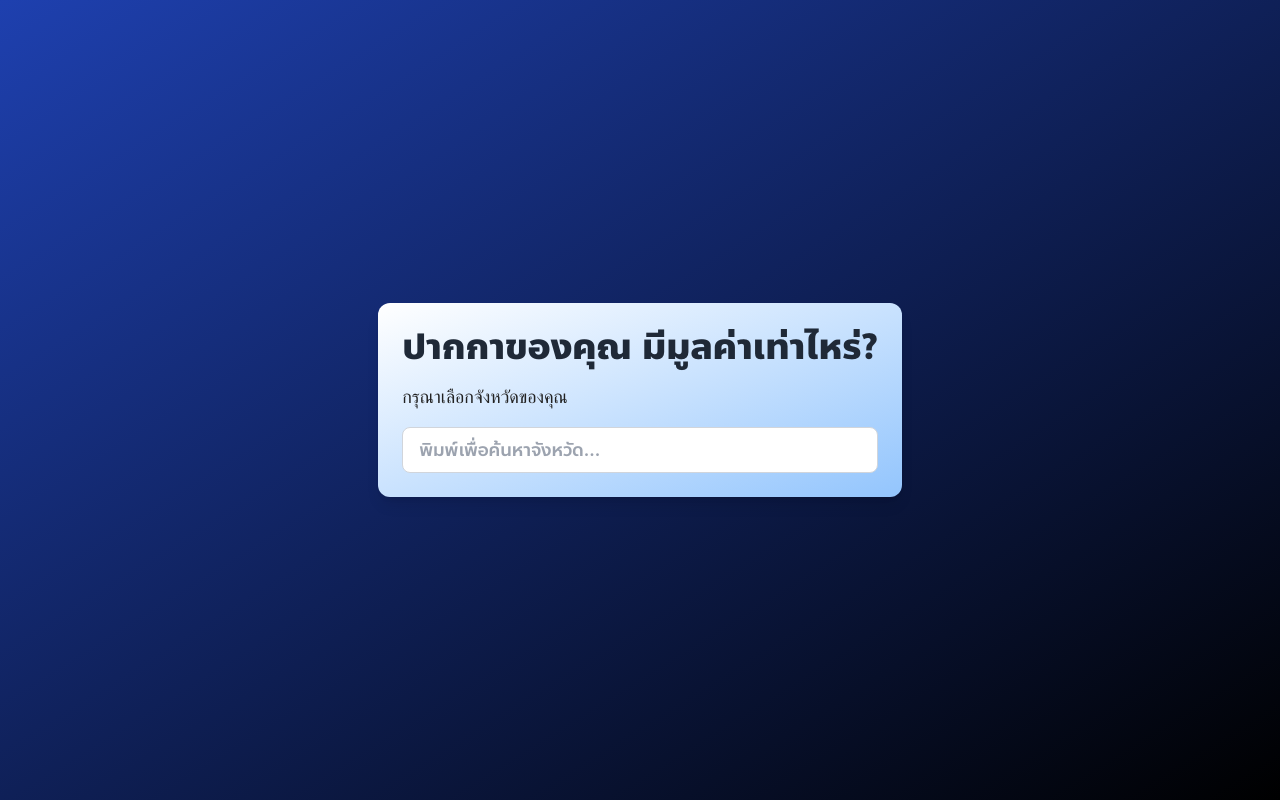
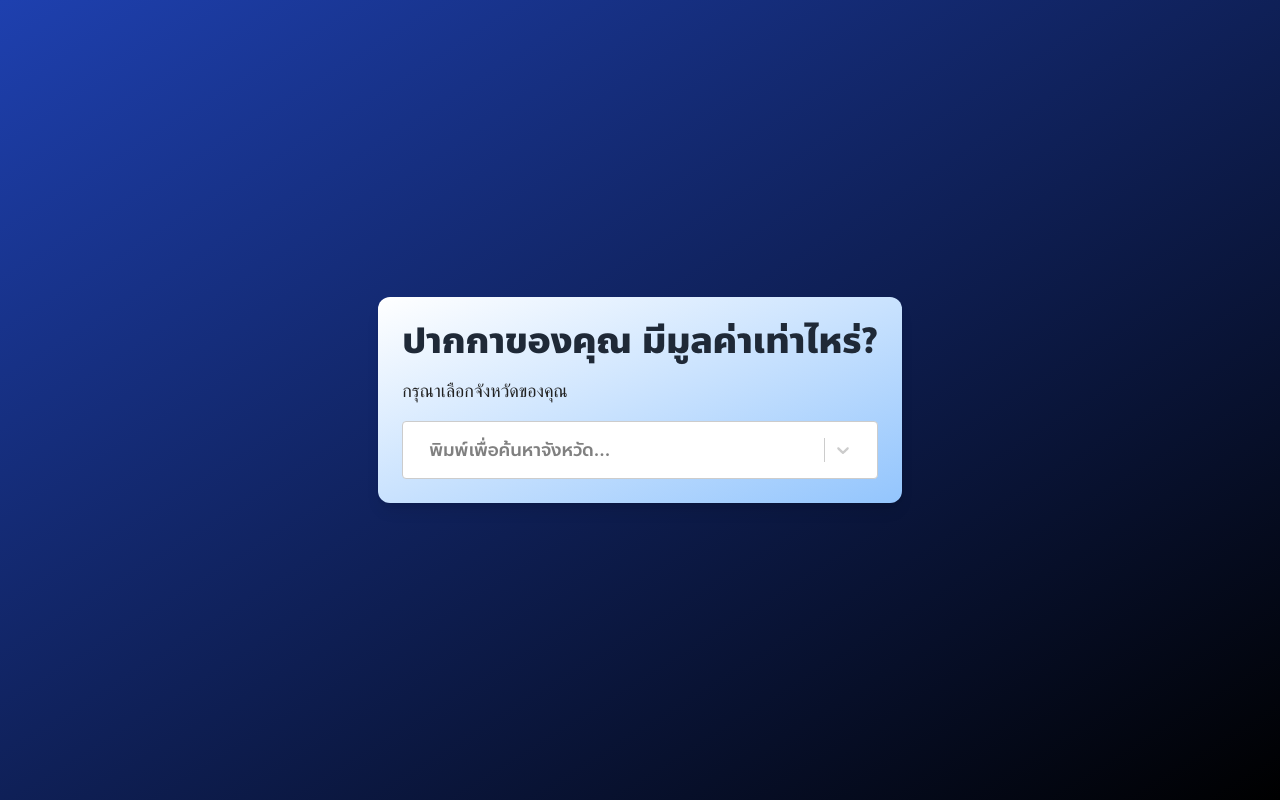
Before and after one commit to PPLEThai/where-to-vote-68, a React (Vite) app: page / in a window 1280 px wide. Built offline with nearby package versions, Linux system fonts and the light colour scheme.

Commit message:
fix dropdown

```diff
--- a/package.json
+++ b/package.json
@@ -14,7 +14,8 @@
     "framer-motion": "^11.18.0",
     "react": "^18.3.1",
     "react-dom": "^18.3.1",
-    "react-router-dom": "^6.28.2"
+    "react-router-dom": "^6.28.2",
+    "react-select": "^5.9.0"
   },
   "devDependencies": {
     "@eslint/js": "^9.17.0",
--- a/src/YourPen.tsx
+++ b/src/YourPen.tsx
@@ -1,4 +1,5 @@
 import { useEffect, useState } from "react";
+import Select from "react-select";
 
 const provinces = [
   "กรุงเทพมหานคร",
@@ -83,7 +84,8 @@ const provinces = [
 export default function YourPen() {
   const [selectedProvince, setSelectedProvince] = useState("");
   const [inputProvince, setInputProvince] = useState("");
-  const [filteredProvinces, setFilteredProvinces] = useState<string[]>([]);
+  const [filteredProvinces, setFilteredProvinces] =
+    useState<string[]>(provinces);
   const [showDropdown, setShowDropdown] = useState(false);
   useEffect(() => {
     const searchParams = new URLSearchParams(window.location.search);
@@ -98,6 +100,10 @@ export default function YourPen() {
     const value = e.target.value;
     setInputProvince(value);
     setShowDropdown(true);
+    if (value.length == 0) {
+      setFilteredProvinces(provinces);
+      return;
+    }
 
     const filtered = provinces.filter((province) =>
       province.toLowerCase().includes(value.toLowerCase())
@@ -124,33 +130,32 @@ export default function YourPen() {
         <p className="text-lg text-[#222] font-regular font-body">
           กรุณาเลือกจังหวัดของคุณ
         </p>
-        <div className="relative">
-          <input
-            type="text"
-            value={inputProvince}
-            onChange={handleInputChange}
-            className="w-full px-4 py-2 border border-gray-300 rounded-lg focus:outline-none focus:ring-2 focus:ring-blue-500 text-lg"
-            placeholder="พิมพ์เพื่อค้นหาจังหวัด..."
-          />
-
-          {showDropdown && filteredProvinces.length > 0 && (
-            <ul className="absolute w-full bg-white border border-gray-300 rounded-lg mt-1 max-h-60 overflow-auto z-10 text-lg">
-              {filteredProvinces.map((province) => (
-                <li
-                  key={province}
-                  onClick={() => selectProvince(province)}
-                  className="px-4 py-2 hover:bg-gray-100 cursor-pointer"
-                >
-                  {province}
-                </li>
-              ))}
-            </ul>
-          )}
-        </div>
+        <Select
+          value={
+            selectedProvince
+              ? { value: selectedProvince, label: selectedProvince }
+              : null
+          }
+          onChange={(option) => selectProvince(option?.value ?? "")}
+          options={provinces.map((province) => ({
+            value: province,
+            label: province,
+          }))}
+          placeholder="พิมพ์เพื่อค้นหาจังหวัด..."
+          className="text-lg"
+          classNames={{
+            control: () =>
+              "px-4 py-2 border border-gray-300 rounded-lg focus:outline-none focus:ring-2 focus:ring-blue-500",
+            menu: () => "bg-white border border-gray-300 rounded-lg mt-1",
+            option: () => "px-4 py-2 hover:bg-gray-100 cursor-pointer",
+          }}
+          isClearable
+        />
 
         {selectedProvince && (
           <div className="mt-2">
             <img
+              key={selectedProvince}
               src={`https://election-d10n-api.pplethai.org/poster/1/${encodeURIComponent(
                 selectedProvince
               )}.png?v=2`}
--- a/src/index.css
+++ b/src/index.css
@@ -34,6 +34,5 @@
 }
 
 body {
-  background: linear-gradient(to bottom, #223a79, #cb602e) fixed;
-  color: #222;
+  background: #000;
 }
```
Also changed, not shown: 1 other file (tests, documents, lock files or other folders).
